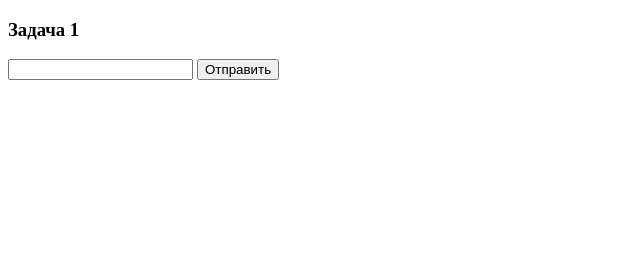
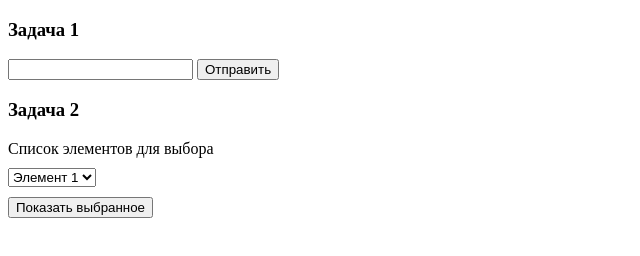
Before and after one commit to gfredex/HomeWork29-add, a plain HTML site: page index.html in a window 1280 px wide. Shown: the whole page, without its empty margins (0-640 px from the left). Drawn offline with Linux system fonts and the light colour scheme.

Commit message:
add: solution task 2

```diff
--- a/index.html
+++ b/index.html
@@ -18,7 +18,20 @@
             </form>
         </div>
     </div>
-    <script src="./script.js"></script>
+    <div class="task2">
+        <h3>Задача 2</h3>
+        <div class="wrap-task2">
+            <label for="task-select">Список элементов для выбора</label>
+            <select name="list-items" id="task-select">
+                <option value="element1">Элемент 1</option>
+                <option value="element2">Элемент 2</option>
+                <option value="element3">Элемент 3</option>
+                <option value="element4">Элемент 4</option>
+                <option value="element5">Элемент 5</option>
+            </select>
+            <button id="btn2">Показать выбранное</button>
+        </div>
+        <script src="./script.js"></script>
 </body>
 
 </html>
--- a/script.js
+++ b/script.js
@@ -6,3 +6,10 @@ btnSend.addEventListener('click', () => {
         input1.value = '';
     }
 });
+
+const btn2 = document.querySelector('#btn2');
+const selectItem = document.querySelector('#task-select');
+btn2.addEventListener('click', () => {
+    alert(`Выбран: ${selectItem[selectItem.options.selectedIndex].textContent}`);
+    selectItem.value = selectItem[0].value;
+});
--- a/style.css
+++ b/style.css
@@ -1,3 +1,8 @@
 * {
     box-sizing: border-box;
 }
+
+.wrap-task2 * {
+    display: block;
+    margin-bottom: 10px;
+}
```
